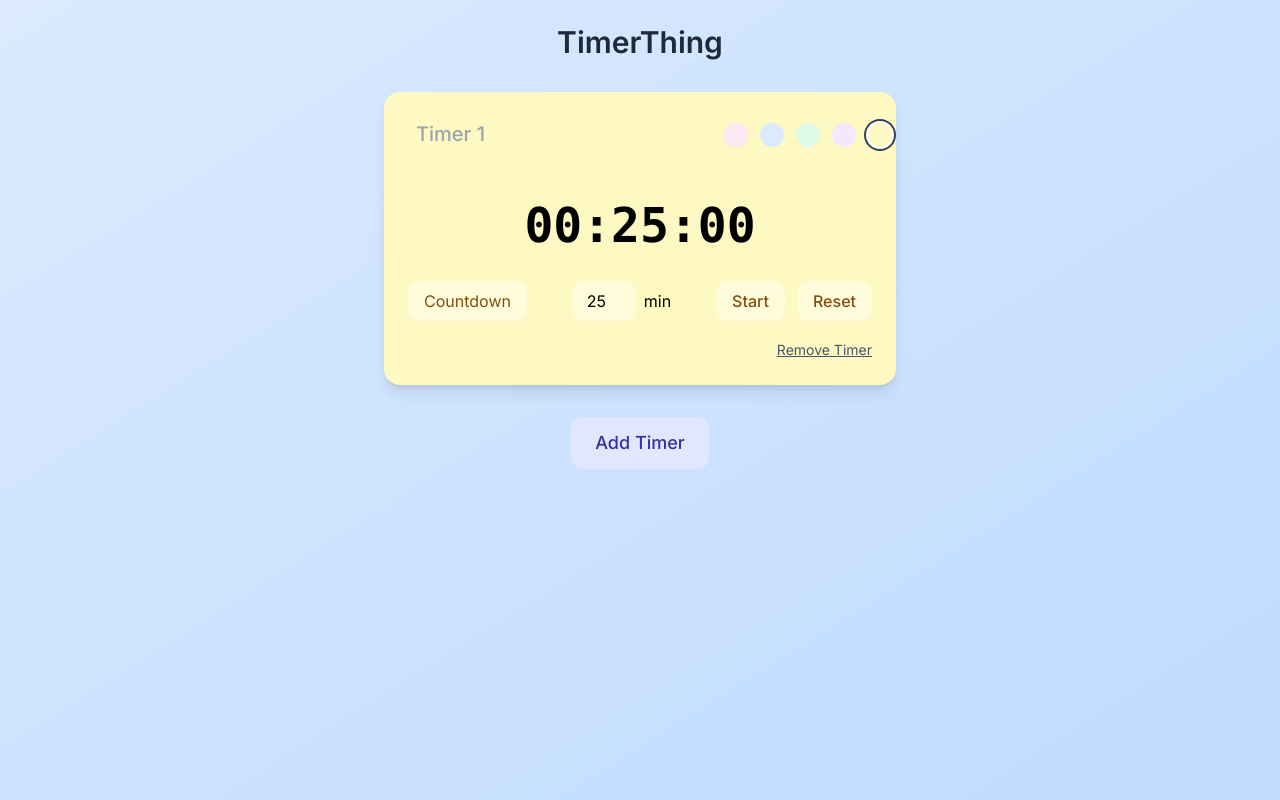
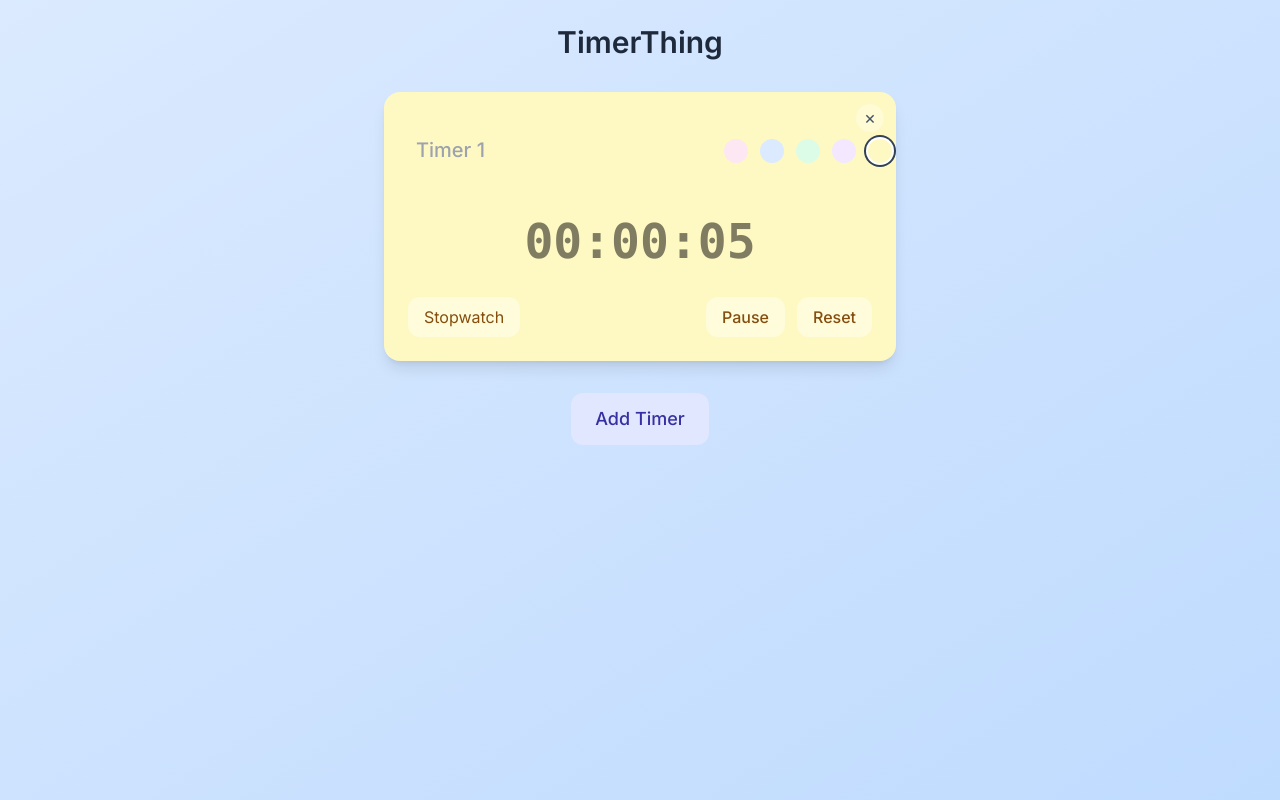
Before and after one commit to orikome/timer.moe, a plain HTML site: page index.html in a window 1280 px wide. Drawn offline with nearby package versions, Linux system fonts and the light colour scheme.

Commit message:
Revamp timer card UI and auto-start new timers

```diff
--- a/index.html
+++ b/index.html
@@ -27,9 +27,17 @@
     <!-- Timer Cards -->
     <div class="space-y-6 mb-8">
       <template x-for="(timer, index) in timers" :key="timer.id">
-        <div :class="`p-6 rounded-2xl shadow-lg transition-all ${getColorClass(timer.color, 'bg')}`">
-          <!-- Timer Header -->
-          <div class="flex justify-between items-center mb-4">
+        <div :class="`p-6 rounded-2xl shadow-lg transition-all ${getColorClass(timer.color, 'bg')} relative`">
+          <!-- Close Button (X in corner) - Repositioned -->
+          <button
+            @click="removeTimer(index)"
+            class="absolute top-3 right-3 w-7 h-7 flex items-center justify-center rounded-full bg-white/30 hover:bg-white/60 text-slate-600 hover:text-slate-900 transition-colors text-lg"
+            aria-label="Remove timer">
+            ×
+          </button>
+
+          <!-- Timer Header - Added top padding for separation from X button -->
+          <div class="flex justify-between items-center mb-4 pt-4">
             <input
               type="text"
               x-model="timer.name"
@@ -38,8 +46,8 @@
               :placeholder="`Timer ${index + 1}`"
             />
 
-            <!-- Color Selector -->
-            <div class="flex space-x-3">
+            <!-- Color Selector - Moved slightly away from right edge -->
+            <div class="flex space-x-3 mr-6">
               <template x-for="color in colors" :key="color">
                 <button
                   @click="timer.color = color; saveTimers()"
@@ -97,15 +105,6 @@
               </button>
             </div>
           </div>
-
-          <!-- Remove Timer -->
-          <div class="mt-4 text-right">
-            <button
-              @click="removeTimer(index)"
-              class="text-sm text-slate-600 hover:text-slate-900 underline">
-              Remove Timer
-            </button>
-          </div>
         </div>
       </template>
     </div>
@@ -125,7 +124,6 @@
       return {
         timers: [],
         colors: ['pink', 'blue', 'green', 'purple', 'yellow'],
-        // Add this ticker property to force UI updates
         ticker: 0,
 
         init() {
@@ -204,15 +202,16 @@
         },
 
         addTimer() {
+          const now = Date.now();
           const newTimer = {
-            id: Date.now().toString(),
+            id: now.toString(),
             name: '',
-            mode: 'countdown',
-            duration: 25, // Default 25 min pomodoro
+            mode: 'stopwatch', // Changed from 'countdown' to 'stopwatch'
+            duration: 25,
             color: this.colors[Math.floor(Math.random() * this.colors.length)],
-            isRunning: false,
+            isRunning: true,  // Auto-start the timer
             elapsed: 0,
-            lastUpdated: null
+            lastUpdated: now  // Set the lastUpdated to now for auto-start
           };
 
           this.timers.push(newTimer);
```
